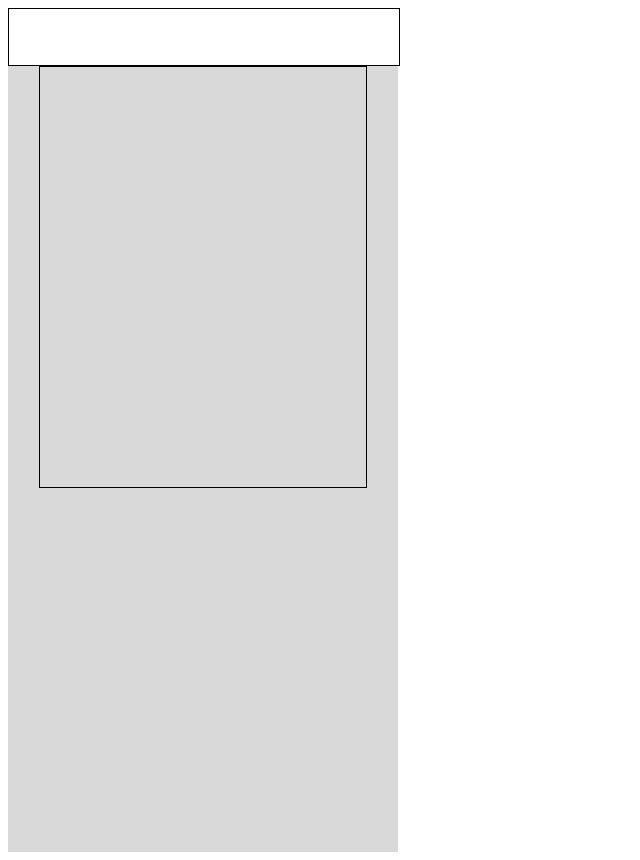
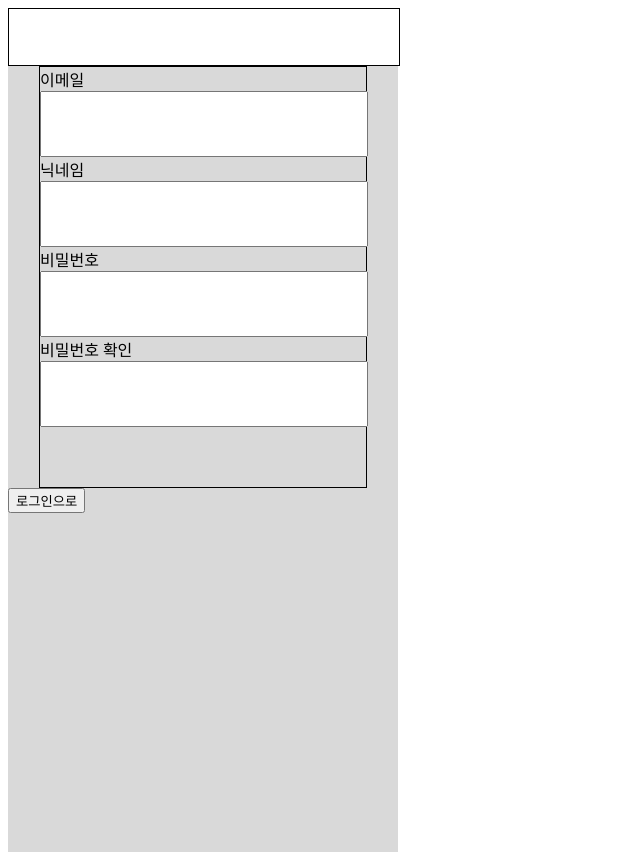
Before and after one commit to INKmin9/withme58-front-end, a React (Create React App) app: page /Signup in a window 1280 px wide. Shown: the whole page, without its empty margins (0-640 px from the left). Built offline with nearby package versions, Linux system fonts and the light colour scheme.

Commit message:
회원가입 수정 1

```diff
--- a/src/components/Signup/InputField.jsx
+++ b/src/components/Signup/InputField.jsx
@@ -1,8 +1,18 @@
 import React from 'react';
 import styled from 'styled-components';
 
-export default function InputField() {
-  return <Container></Container>;
+export default function InputField({ type, labelData, value, onHandlerChange }) {
+
+  return (
+    <Container>
+      <Label>{labelData}</Label>
+      <Input type={type} value={value} onChange={onHandlerChange}></Input>
+    </Container>
+  );
 }
 const Container = styled.div``;
-const Label = styled.div``;
+const Label = styled.label``;
+const Input = styled.input`
+    width: 320px;
+    height: 60px;
+`;
--- a/src/pages/Signup/SignupPage.jsx
+++ b/src/pages/Signup/SignupPage.jsx
@@ -1,14 +1,25 @@
-import React from 'react';
+import React, { useEffect, useState } from 'react';
 import styled from 'styled-components';
 import InputField from '../../components/Signup/InputField';
+import { useNavigate } from 'react-router-dom';
 
 export default function SignupPage() {
+  const [email, setEmail] = useState('');
+  const navigate = useNavigate();
   return (
     <PageContainer>
       <Title></Title>
       <BodyContainer>
-        <InputField></InputField>
+
+        {/*이거에 맞춰서 짜셈*/}
+        <InputField type="text" labelData="이메일" value={email} onHandlerChange={(e) => setEmail(e.target.value)}/>
+        <InputField labelData="닉네임" />
+        <InputField type="password" labelData="비밀번호" />
+        <InputField labelData="비밀번호 확인" />
       </BodyContainer>
+
+      {/*로그인 화면으로 보내기 navigate(-1) -> 이전페이지로*/}
+      <button onClick={() => navigate("/login")}>로그인으로</button>
     </PageContainer>
   );
 }
@@ -29,5 +40,4 @@ const BodyContainer = styled.div`
   // background-color: #ccc; //나중에 깡흰색이아니길 바랍니다
   border: 1px solid black;
   margin: 0 auto;
-  text-align: center;
 `;
```
